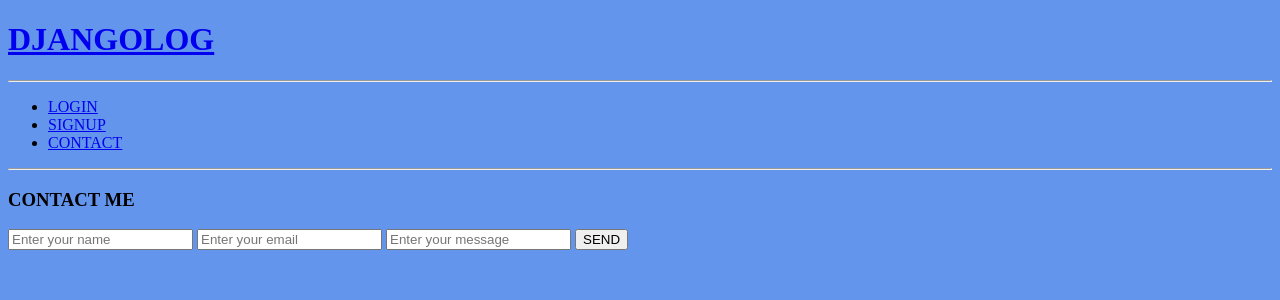
After one commit to mayank-aggrwal/django-blog, a Django app: page /contact/ in a window 1280 px wide. The commit adds this page. Shown: the top 300 px of the page. Run offline with Django 3.2, Linux system fonts and the light colour scheme.

Commit message:
Add functionality to contact the owner via email messages

```diff
--- a/djangolog/djangolog/urls.py
+++ b/djangolog/djangolog/urls.py
@@ -26,6 +26,7 @@ urlpatterns = [
     path('admin/', admin.site.urls),
     path('articles/', include('articles.urls')),
     path('accounts/', include('accounts.urls')),
+    path('contact/', views.contact, name='contact'),
     path('about/', views.about),
     path('', article_views.articles_list, name='home'),
 ]
--- a/djangolog/djangolog/views.py
+++ b/djangolog/djangolog/views.py
@@ -1,5 +1,7 @@
 from django.http import HttpResponse
-from django.shortcuts import render
+from django.shortcuts import render, redirect
+from django.conf import settings
+from django.core.mail import send_mail
 
 def about(request):
     # return HttpResponse('about')
@@ -8,3 +10,28 @@ def about(request):
 def homepage(request):
     # return HttpResponse('homepage')
     return render(request, 'home.html')
+
+def sendAcknowledgementEmail(name, email):
+    subject = 'Djangolog message received'
+    message_body = 'Thankyou for contacting me!\n\nI will reach out to you as soon as possible\n\nThanks and regards\nMayank Aggarwal'
+    email_from = settings.EMAIL_HOST_USER
+    recipient_list = [email]
+    send_mail(subject, message_body, email_from, recipient_list)
+
+def contact(request):
+    if request.method == 'POST':
+        print(request.POST)
+        name = request.POST['name']
+        email = request.POST['email']
+        message = request.POST['message']
+        subject = "Djangolog User Contact"
+        message_body = 'Someone is trying to connect with you\n\nName: ' + name + '\nEmail: ' + email + '\nMessage:\n' + message + '\n\nYours sincerely\nDjangolog'
+
+        email_from = settings.EMAIL_HOST_USER
+        recipient_list = ['mayankaggarwal018@gmail.com']
+        # Email with the details
+        send_mail(subject, message_body, email_from, recipient_list)
+        sendAcknowledgementEmail(name, email)
+        return redirect('articles:list')
+    else:
+        return render(request, 'contact.html')
--- a/djangolog/templates/base.html
+++ b/djangolog/templates/base.html
@@ -34,6 +34,9 @@
                 <li><a href="{% url 'accounts:signup-page' %}">SIGNUP</a></li>
 
                 {% endif %}
+
+                <li><a href="{% url 'contact' %}">CONTACT</a></li>
+
             </ul>
         </nav>
     </header>
--- /dev/null
+++ b/djangolog/templates/contact.html
@@ -0,0 +1,17 @@
+
+{% extends 'base.html' %}
+
+{% block content %}
+
+    <h3>CONTACT ME</h3>
+
+    {% comment %} Name, Email, Message {% endcomment %}
+    <form action="{% url 'contact' %}" method="post">
+    {% csrf_token %}
+    <input name="name" placeholder="Enter your name">
+    <input name="email" placeholder="Enter your email">
+    <input name="message" placeholder="Enter your message">
+    <input type="submit" value="SEND">
+    </form>
+
+{% endblock %}
```
Also changed, not shown: djangolog/djangolog/settings.py (+8 -0 lines), djangolog/db.sqlite3.
